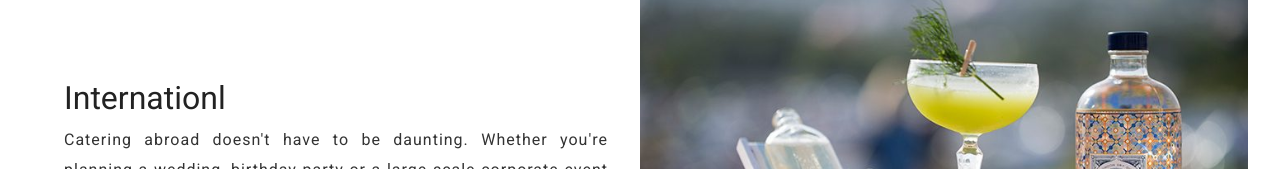
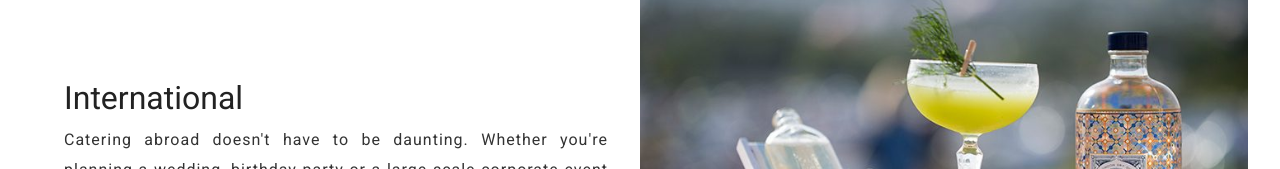
Before and after one commit to piotrekwrobel93/cateringWebsite, a Next.js app: page /events in a window 1280 px wide. Shown: the part 4144-4313 px from the top of the page. Built offline with nearby package versions, Linux system fonts and the light colour scheme.

Commit message:
fixed typo in event.js

```diff
--- a/pages/events.js
+++ b/pages/events.js
@@ -72,7 +72,7 @@ export default function Events() {
 				<TwoColSection img="/images/events_five.jpg" title="Experimental" position="right">
 					<p>Experiential events; amazing food with all the added extras. If you're looking for something out of the ordinary our team will design a bespoke, multisensory and immersive experience like no other. Let imaginations run wild and the magic begin. </p>
 				</TwoColSection>
-				<TwoColSection img="/images/events_six.jpg" title="Internationl" position="left">
+				<TwoColSection img="/images/events_six.jpg" title="International" position="left">
 					<p>Catering abroad doesn't have to be daunting. Whether you're planning a wedding, birthday party or a large scale corporate event around the world, our team can be on hand to help. </p>
 				</TwoColSection>
 			</div>
```
